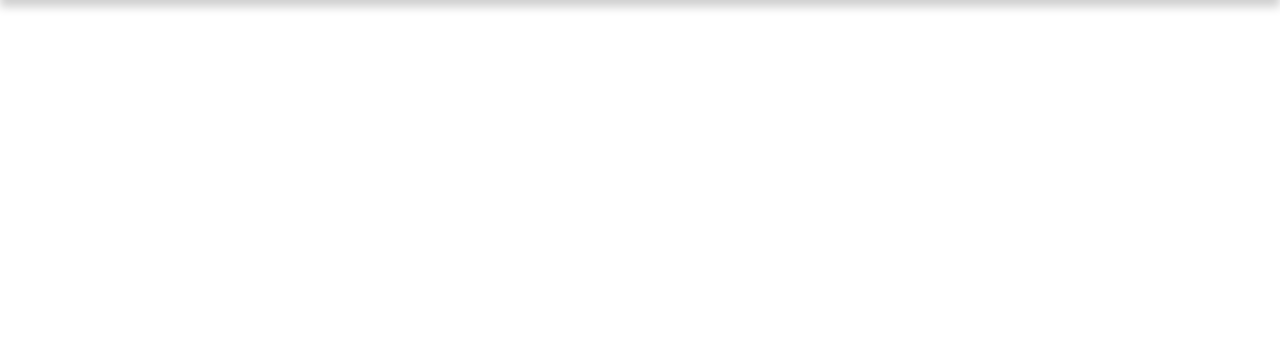
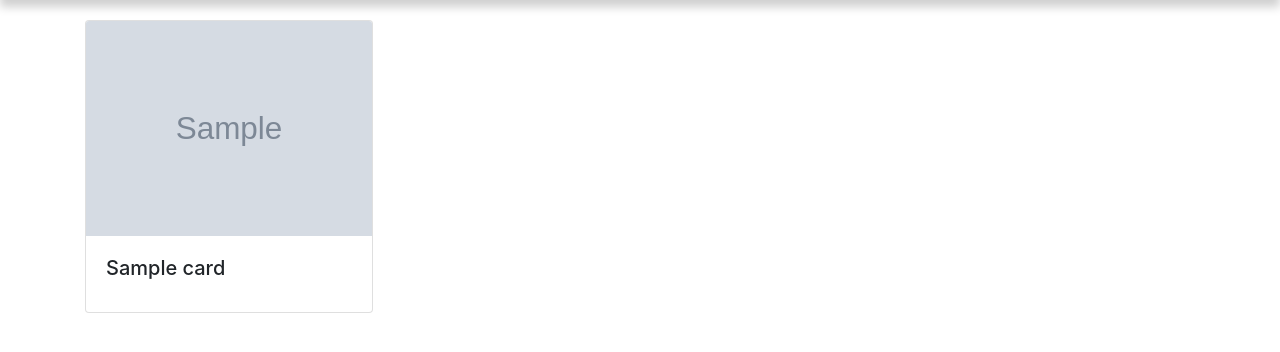
Before and after one commit to golgotterat/picture, a Django app: template index/templates/main_page/all_photo.html in a window 1280 px wide. Shown: the part 56-408 px from the top of the page. Run offline with Django 3.2, Linux system fonts and the light colour scheme; the template is opened without the code that fills it: most values are stand-ins (such as "Sample title", 1, 10 or a date in 2020); grey boxes marked "Sample" are stand-in pictures; some libraries are stand-ins or nearby versions.

Commit message:
Just work

```diff
--- a/index/models.py
+++ b/index/models.py
@@ -19,7 +19,8 @@ class Photo(models.Model):
 	date = models.DateTimeField(auto_now=True)
 	photo_width = models.IntegerField(default=0)
 	photo_height = models.IntegerField(default=0)
-	photo = models.ImageField(width_field = 'photo_width', height_field='photo_height', null=True, blank=True)
+	#photo = StdImageField(size=(640, 480))
+	photo = models.ImageField(width_field ='photo_width', height_field='photo_height', null=True, blank=True)
 
 
 	def __str__(self):
--- a/index/static/css/base.css
+++ b/index/static/css/base.css
@@ -29,3 +29,21 @@ nav.navbar {
 #pagination #next-page {
 	float: right;
 }
+
+
+.row {
+	background-color: #ffffff;
+}
+
+.col-sm {
+    margin-top: 20px;
+    margin-bottom: 10px;
+}
+
+.col-sm6  {
+	margin-top: 30px;
+}
+
+#photo_ditail {
+	max-height: 500px;
+}
--- a/index/templates/main_page/all_photo.html
+++ b/index/templates/main_page/all_photo.html
@@ -5,6 +5,62 @@
 {% endblock %}
 
 
+
+{# <div class="container">
+  <div class="row">
+    <div class="col-sm">
+      One of three columns
+    </div>
+    <div class="col-sm">
+      One of three columns
+    </div>
+    <div class="col-sm">
+      One of three columns
+    </div>
+  </div>
+</div>
+ #}
+
+
 {% block main %}
-
+<div class='container'>
+	<div class="row">
+		{% for card in photo_card %}
+			<div class="col-sm">
+					<div class="card" style="width: 18rem;">
+						<a href="{% url 'post_detail' id=card.pk %}"><img class="card-img-top" src="/media/{{card.photo}}" alt="Card image cap"></a>
+						<div class="card-body">
+							<h5 class="card-title">{{card.name}}</h5>
+							{# <p class="card-text">{{card.description}}</p> #}
+							{# <a href="{% url 'post_detail' id=card.pk %}" class="btn btn-primary">Обзор</a> #}
+						</div>
+					</div>
+			</div>
+		{% endfor %}
+	</div>
+</div>
+{% if photo_card.paginator.num_pages > 1 %}
+	<div id='pagination'>
+		{% if photo_card.has_previous %}
+			<div id='previous-page'><a href="{% url 'index'  %}?page={{ photo_card.previous_page_number }}">&lt;</a></div>
+		{% endif %}
+		{% if photo_card.has_next %}
+			<div id='next-page'><a href="{% url 'index' %}?page={{ photo_card.next_page_number }}">&gt;</a></div>
+		{% endif %}
+		<div id='num-pages'>
+			{% for pn in photo_card.paginator.page_range %}
+				{% if not forllop.first %}
+					&nbsp;&nbsp;|&nbsp;&nbsp;
+				{% endif %}
+				{% if photo_card.number != pn %}
+					<a href="{% url 'index' %}?page={{ pn }}">
+				{% endif %}
+				{{ pn }}
+				{% if photo_card.number != pn %}
+					</a>
+				{% endif %}
+			{% endfor %}
+		</div>
+	</div>
+{% endif %}
 {% endblock %}
--- a/index/templates/main_page/index.html
+++ b/index/templates/main_page/index.html
@@ -17,9 +17,9 @@
 	{% block header %}
 	{% endblock %}
 </nav>
-<div class='container'>
+
 {% block main %}
 {% endblock %}
-</div>
+
 </body>
 </html>
--- a/index/templates/main_page/uploads.html
+++ b/index/templates/main_page/uploads.html
@@ -1,10 +1,12 @@
 {% extends 'main_page/index.html' %}
 
 {% block main %}
+<div class='container'>
 	<div class='col-sm6 col-sm-offset-3'>
 		<form  action='' method="post" enctype="multipart/form-data">{% csrf_token %}
 			{{ form.as_p }}
 			<input type='submit' class='bth bth-default' value='Загрузить'>
 		</form>
 	</div>
+</div>
 {% endblock %}
--- a/index/urls.py
+++ b/index/urls.py
@@ -9,7 +9,8 @@ from index.views import *
 
 
 urlpatterns = [
-    url(r'^$', views.PhotoListView, name='index'),
+    url(r"^(?:(?P<id>\d+)/)?$", views.PhotoListView, name='index'),
     url(r'^img/(?P<id>\d+)/$', views.post_detail, name='post_detail'),
+    url(r'^img/(?P<id>\d+)/edit$', views.change_size, name='change_size'),
     url(r'^img/uploads/$',views.UploadsPhoto, name='uploads'),
 ]
```
Also changed, not shown: index/forms.py (+6 -1 lines), index/templates/main_page/post_change.html (added, +17 -0 lines), index/templates/main_page/post_detail.html (+7 -1 lines), index/views.py (+142 -17 lines), index/migrations/0005_auto_20180614_1422.py (added), index/migrations/0006_auto_20180614_1423.py (added), index/migrations/0007_auto_20180614_1423.py (added), index/migrations/0008_auto_20180614_1431.py (added), 1 other file.
